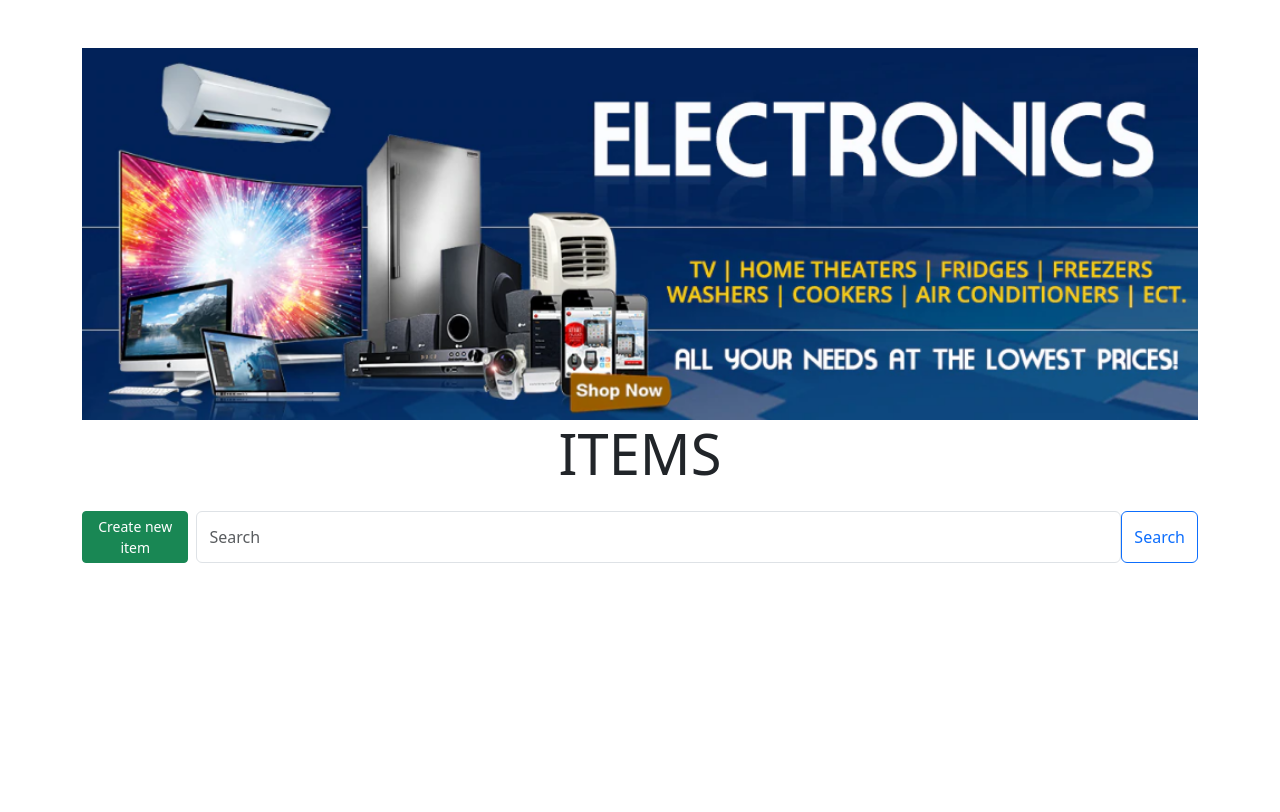
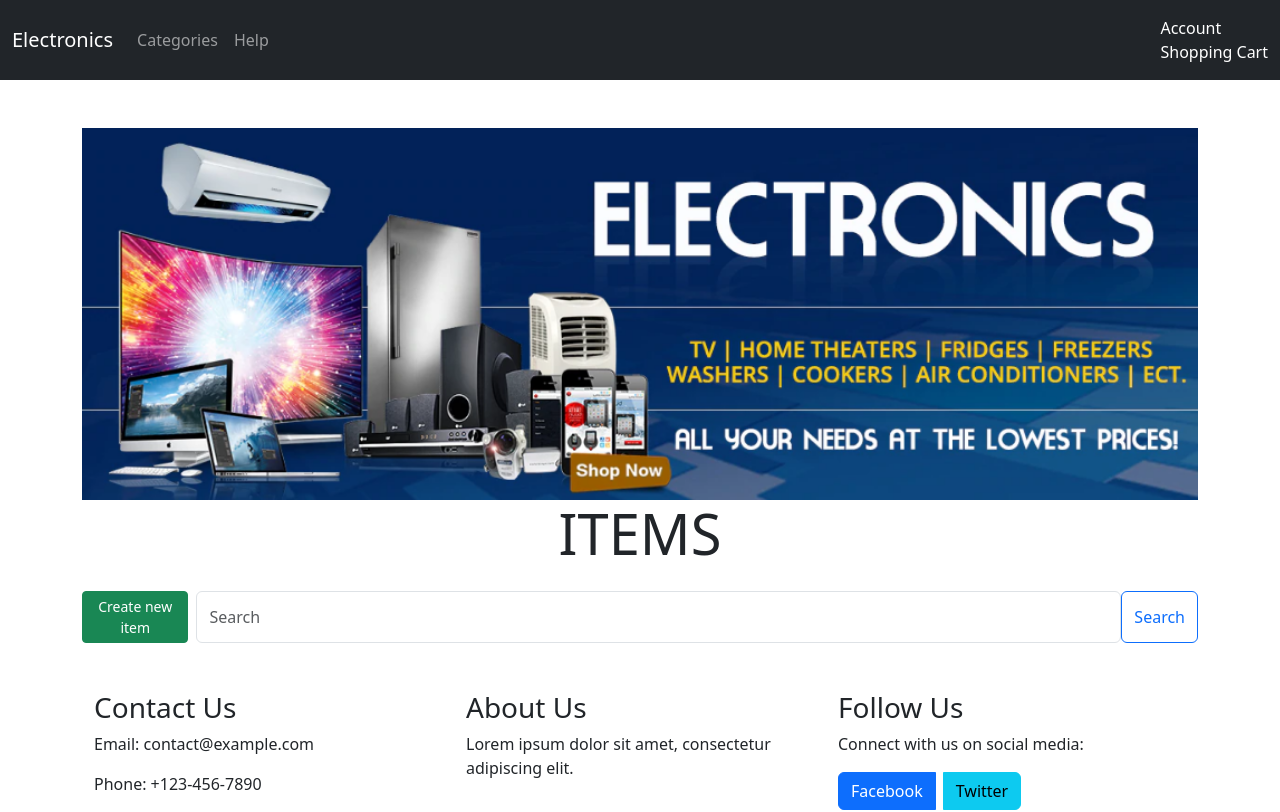
Before and after one commit to AivarasJ7/db, a PHP site: page /views/items/index.php in a window 1280 px wide. Before the commit the page ends 563 px from the top, so only its background shows below. Run offline with PHP 8.4, Linux system fonts and the light colour scheme; data that the repository does not hold is empty.

Commit message:
sorting items added, item index added nav and footer

```diff
--- a/views/items/index.php
+++ b/views/items/index.php
@@ -19,6 +19,38 @@ $items = ItemsController::getAll();
 </head>
 
 <body>
+<nav class="navbar navbar-expand-lg navbar-dark bg-dark">
+        <div class="container-fluid">
+            <a class="navbar-brand" href="#">Electronics</a>
+            <button class="navbar-toggler" type="button" data-bs-toggle="collapse" data-bs-target="#navbarNav"
+                aria-controls="navbarNav" aria-expanded="false" aria-label="Toggle navigation">
+                <span class="navbar-toggler-icon"></span>
+            </button>
+            <div class="collapse navbar-collapse justify-content-between" id="navbarNav">
+                <ul class="navbar-nav">
+                    <li class="nav-item">
+                        <a class="nav-link" href="../categories/index.php">
+                            <i class="bi bi-house-door"></i> Categories
+                        </a>
+                    </li>
+                    <li class="nav-item">
+                        <a class="nav-link" href="../headerButtons/help.php">
+                            <i class="bi bi-question-circle"></i> Help
+                        </a>
+                    </li>
+                </ul>
+                <div class="navbar-text">
+                    <a class="nav-link" href="../headerButtons/account.php">
+                        <i class="bi bi-person"></i> Account
+                    </a>
+                    <a class="nav-link" href="../headerButtons/cart.php">
+                        <i class="bi bi-cart"></i> Shopping Cart
+                    </a>
+                </div>
+            </div>
+        </div>
+    </nav>
+
     <div class="container mt-5">
         <img src="../../models/images/banner-1.png" class="card-img-top" alt="...">
 
@@ -56,6 +88,34 @@ $items = ItemsController::getAll();
                 </div>
             <?php } ?>
         </div>
+
+        <footer class="mt-5">
+        <div class="container">
+            <div class="row">
+                <div class="col-md-4">
+                    <h3>Contact Us</h3>
+                    <p>Email: contact@example.com</p>
+                    <p>Phone: +123-456-7890</p>
+                </div>
+                <div class="col-md-4">
+                    <h3>About Us</h3>
+                    <p>Lorem ipsum dolor sit amet, consectetur adipiscing elit.</p>
+                </div>
+                <div class="col-md-4">
+                    <h3>Follow Us</h3>
+                    <p>Connect with us on social media:</p>
+                    <div class="btn-group">
+                        <a href="https://www.facebook.com" class="btn btn-primary me-2" target="_blank">
+                            <i class="fab fa-facebook"></i> Facebook
+                        </a>
+                        <a href="https://twitter.com" class="btn btn-info" target="_blank">
+                            <i class="fab fa-twitter"></i> Twitter
+                        </a>
+                    </div>
+                </div>
+            </div>
+        </div>
+    </footer>
     </div>
 </body>
 
```
Also changed, not shown: views/categories/show.php (+48 -13 lines), views/items/show.php (+31 -0 lines).
